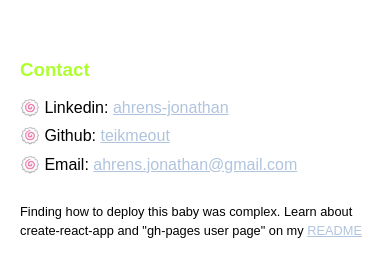
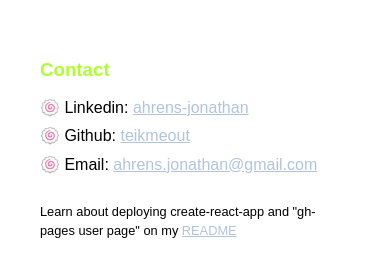
Before and after one commit to teikmeout/teikmeout.github.io, a React (Create React App) app: page / in a window 390 px wide. Shown: the part 1337-1613 px from the top of the page. Built offline with nearby package versions, Linux system fonts and the light colour scheme; no server answers.

Commit message:
Rename file for footer css

```diff
--- a/src/Footer/Footer.css
+++ /dev/null
@@ -1,9 +0,0 @@
-footer {
-  padding: 0 40px 40px 40px;
-}
-
-@media (max-width: 500px) {
-  footer {
-    padding: 0 20px 20px 20px;
-  }
-}
--- a/src/Footer/Footer.jsx
+++ b/src/Footer/Footer.jsx
@@ -1,15 +1,15 @@
 import React from 'react';
-import './Footer.css';
+import './Footer.scss';
 
 function Footer() {
   return (
-    <footer>
+    <footer className="footer">
       <h3>Contact</h3>
       <div className="contact-info"><span aria-label="avo" role="img">🍥</span> Linkedin: <a className="bottom-link" href="https://www.linkedin.com/in/ahrens-jonathan/">ahrens-jonathan</a></div>
       <div className="contact-info"><span aria-label="avo" role="img">🍥</span> Github: <a className="bottom-link" href="https://github.com/teikmeout">teikmeout</a></div>
       <div className="contact-info"><span aria-label="avo" role="img">🍥</span> Email: <a className="bottom-link" href="mailto:ahrens.jonathan@gmail.com">ahrens.jonathan@gmail.com</a></div>
       <br/>
-      <small>Finding how to deploy this baby was complex. Learn about create-react-app and "gh-pages user page" on my <a href="https://github.com/teikmeout/teikmeout.github.io/blob/create-react-app/README.md">README</a></small>
+      <small>Learn about deploying create-react-app and "gh-pages user page" on my <a href="https://github.com/teikmeout/teikmeout.github.io/blob/create-react-app/README.md">README</a></small>
     </footer>
   )
 }
--- /dev/null
+++ b/src/Footer/Footer.scss
@@ -0,0 +1,9 @@
+.footer {
+  padding: 0 40px 40px 40px;
+
+  @media (max-width: 500px) {
+    footer {
+      padding: 0 20px 20px 20px;
+    }
+  }
+}
```
